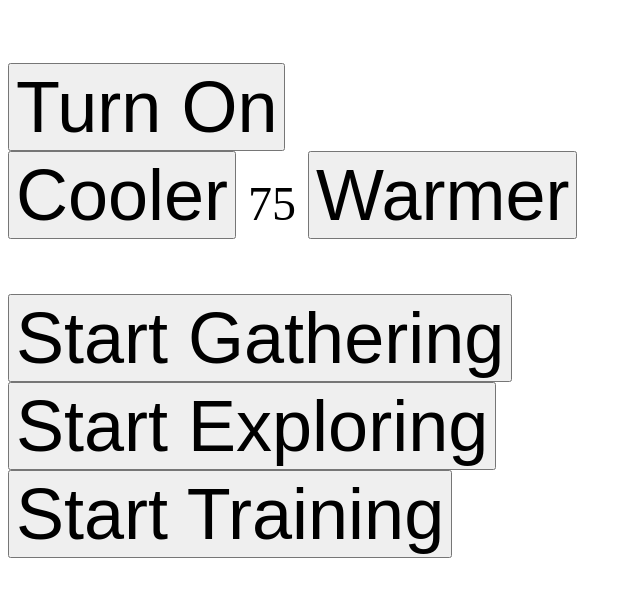
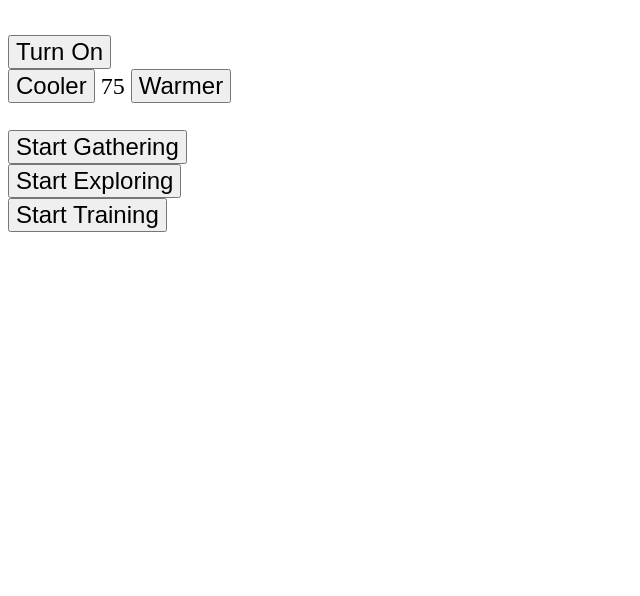
Before and after one commit to uberthought/rpisensor, a plain HTML site: page Client.html in a window 1280 px wide. Shown: the whole page, without its empty margins (0-640 px from the left). Drawn offline with Linux system fonts and the light colour scheme.

Commit message:
drop font size

```diff
--- a/Client.html
+++ b/Client.html
@@ -5,11 +5,11 @@
         <title>Weather Control Central</title>
         <style>
             body {
-                font-size: 300%;
+                font-size: 150%;
             }
 
             input[type=submit] {
-                font-size: 150%;
+                font-size: 100%;
             }
         </style>
     </head>
```
Also changed, not shown: Server.html (+2 -2 lines).
